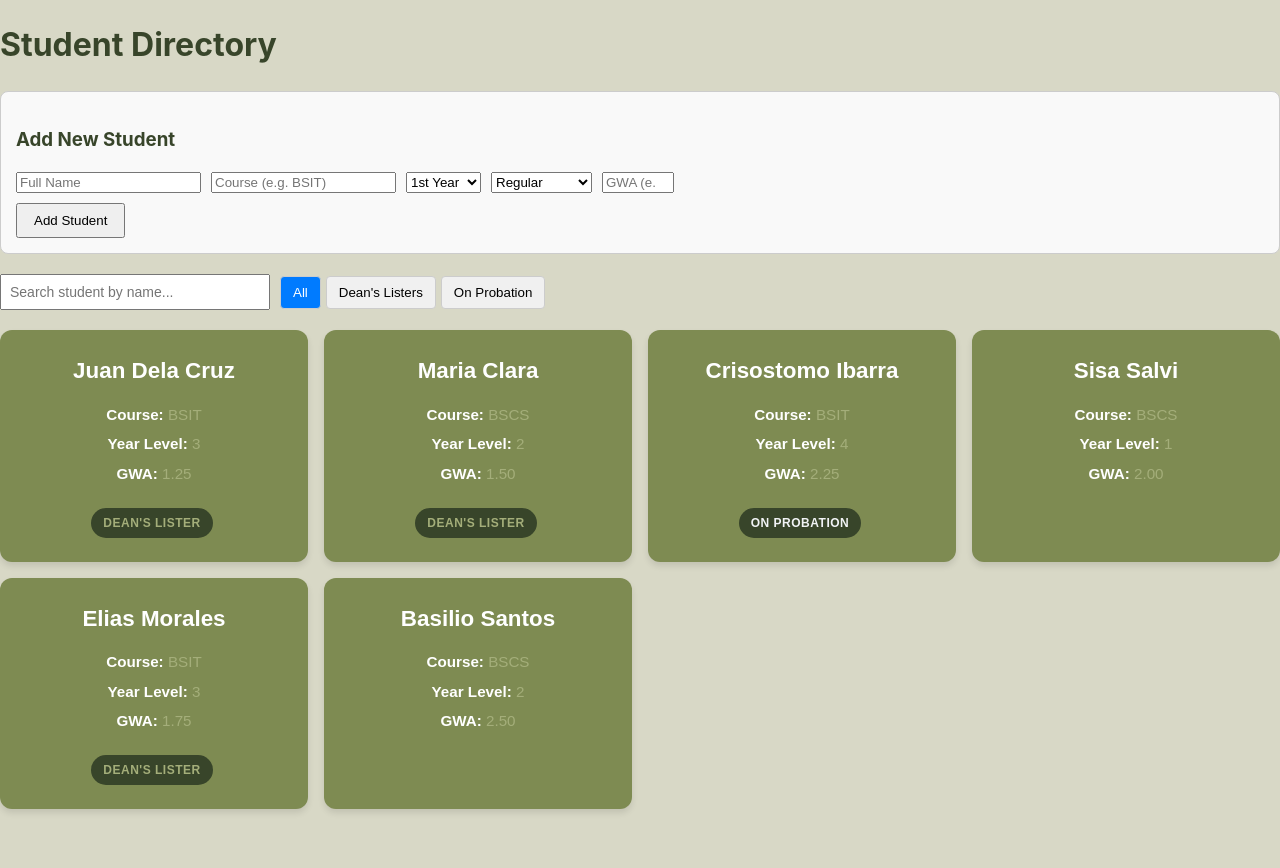
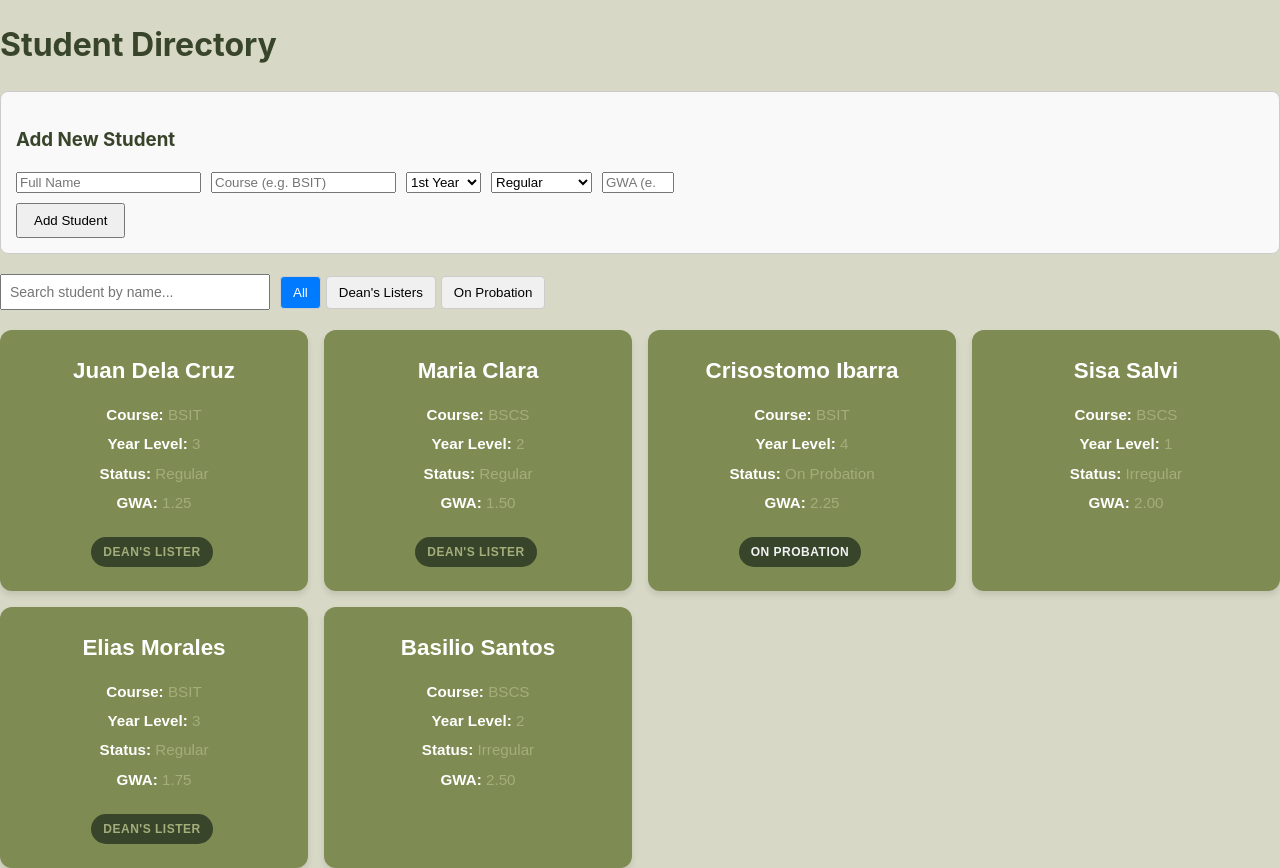
Before and after one commit to Algaia/student-directory, a React (Vite) app: page / in a window 1280 px wide. Before the commit the page ends 821 px from the top, so only its background shows below. Built offline with nearby package versions, Linux system fonts and the light colour scheme.

Commit message:
Enhance StudentCard with status badges
Added conditional rendering for Dean's Lister and Probation badges based on student status and GWA.

```diff
--- a/src/components/StudentCard.jsx
+++ b/src/components/StudentCard.jsx
@@ -1,27 +1,31 @@
-// src/components/StudentCard.jsx
 import styles from './StudentCard.module.css';
 
 export default function StudentCard({ student }) {
-  const cardClassName = styles.card;
+  const isDeansLister = student.gwa <= 1.75;
+  const isOnProbation = student.status === 'On Probation';
+
+  // Apply base card class plus probation modifier if on probation
+  const cardClassName = `${styles.card} ${
+    isOnProbation ? styles.probationCard : ''
+  }`;
 
   return (
     <div className={cardClassName}>
       <h3>{student.name}</h3>
       <p><strong>Course:</strong> {student.course}</p>
       <p><strong>Year Level:</strong> {student.yearLevel}</p>
-
-      {/* We display the GWA with consistent white-on-green styling */}
+      <p><strong>Status:</strong> {student.status}</p>
       <p><strong>GWA:</strong> {student.gwa.toFixed(2)}</p>
 
-      {/* Conditional Rendering: Dean's Lister Badge - Modern styling */}
-      {student.gwa <= 1.75 && (
+      {/* Dean's Lister Badge */}
+      {isDeansLister && (
         <span className={`${styles.badge} ${styles.deansListBadge}`}>
           Dean's Lister
         </span>
       )}
 
-      {/* Probation Warning - displayed as a special badge */}
-      {student.status === 'On Probation' && (
+      {/* Probation Badge */}
+      {isOnProbation && (
         <span className={`${styles.badge} ${styles.probationBadge}`}>
           On Probation
         </span>
```
